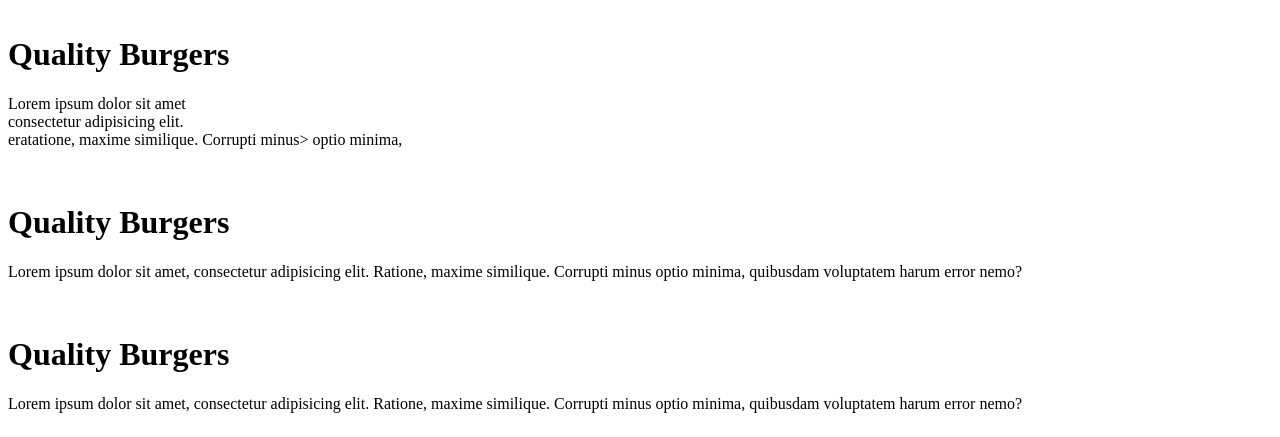
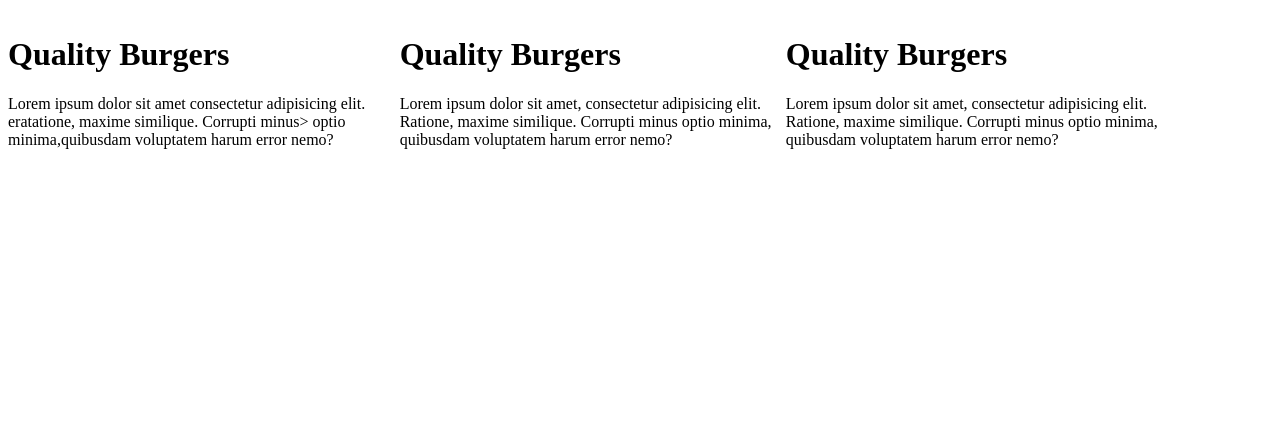
Before and after one commit to MalombaKevin/BurgerBeast, a plain HTML site: page index.html in a window 1280 px wide. Shown: the part 857-1294 px from the top of the page. After the commit the page ends 1030 px from the top, so only its background shows below. Drawn offline with Linux system fonts and the light colour scheme.

```diff
--- a/index.html
+++ b/index.html
@@ -50,12 +50,12 @@
             </div>
         </header>
 
-        <div class="About">
+        <div class="about">
 
             <div class="Q1">
                 <img src="">
                 <h1>Quality Burgers</h1>
-                <p>Lorem ipsum dolor sit amet <br> consectetur adipisicing elit. <br> eratatione, maxime similique. Corrupti minus> optio minima,<br quibusdam voluptatem harum error nemo?</p>
+                <p>Lorem ipsum dolor sit amet consectetur adipisicing elit. eratatione, maxime similique. Corrupti minus> optio minima,quibusdam voluptatem harum error nemo?</p>
 
             </div>
             <div class="Q2">
```
